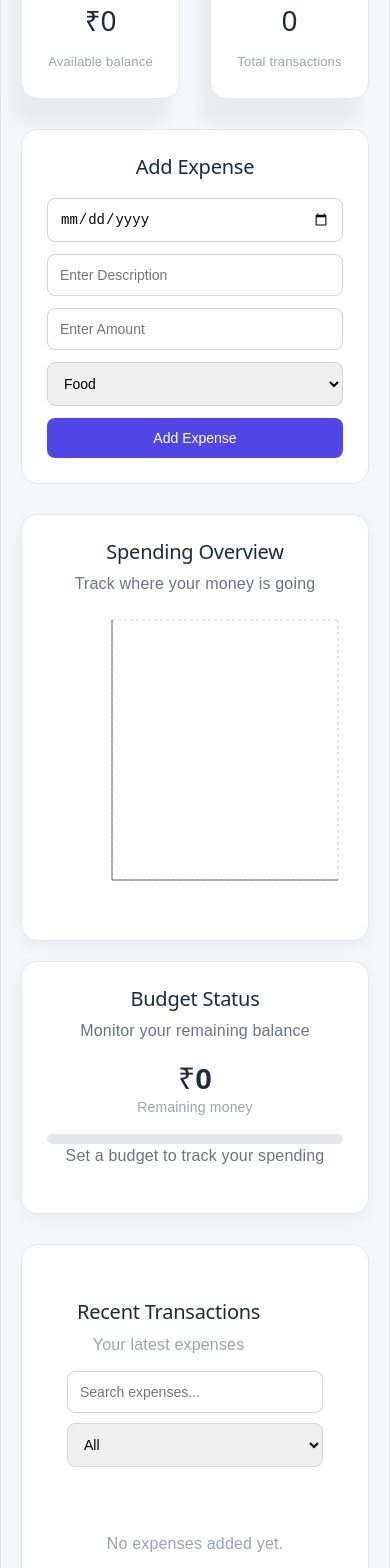
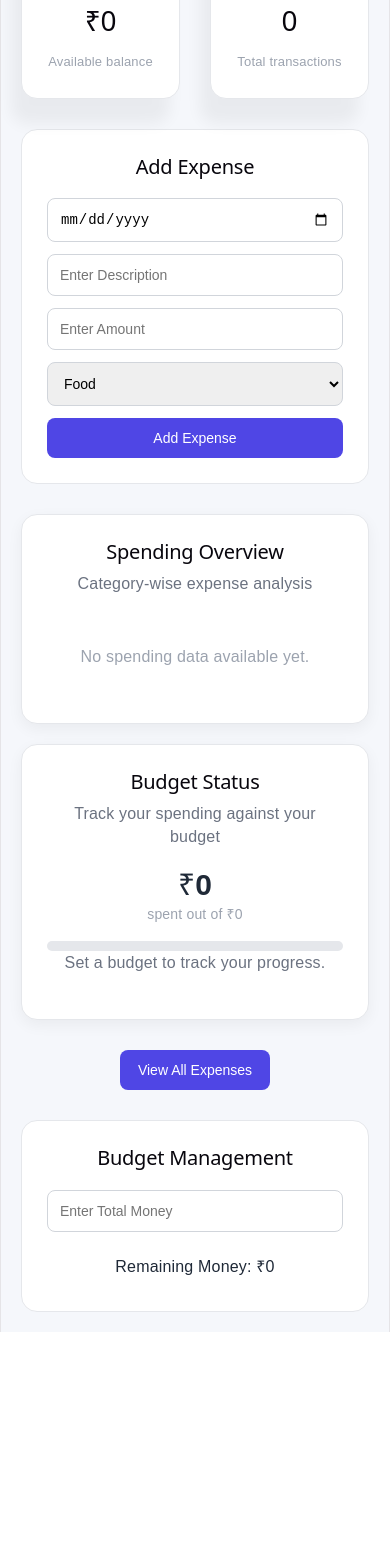
Before and after one commit to keerthy03-create/smart-spend, a React (Vite) app: page / in a window 390 px wide. Shown: the part 432-2000 px from the top of the page. After the commit the page ends 1764 px from the top, so only its background shows below. Built offline with nearby package versions, Linux system fonts and the light colour scheme.

Commit message:
Add responsive dark mode support

```diff
--- a/package.json
+++ b/package.json
@@ -12,6 +12,7 @@
   "dependencies": {
     "react": "^19.2.8",
     "react-dom": "^19.2.8",
+    "react-router-dom": "^7.18.4",
     "recharts": "^3.10.1"
   },
   "devDependencies": {
--- a/src/App.css
+++ b/src/App.css
@@ -375,8 +375,76 @@ body {
   background: #f5f7fb;
 }
 
-h1,
-h2,
-h3 {
-  color: #1f2937;
+/* Dark Mode */
+
+@media (prefers-color-scheme: dark) {
+  body {
+    background: #111827;
+    color: #f9fafb;
+  }
+
+  .header h1,
+  .analytics-card h2,
+  .analytics-card h3,
+  .expense-form h2,
+  .transactions h2,
+  .budget-section h2,
+  .dashboard-card h2 {
+    color: #f9fafb;
+  }
+
+  .header p,
+  .dashboard-card span,
+  .dashboard-card p,
+  .analytics-card p,
+  .budget-section p,
+  .transaction-header p {
+    color: #d1d5db;
+  }
+
+  .dashboard-card,
+  .expense-form,
+  .transactions,
+  .budget-section,
+  .analytics-card {
+    background: #1f2937;
+    border-color: #374151;
+  }
+
+  input,
+  select {
+    background: #111827;
+    color: #f9fafb;
+    border-color: #4b5563;
+  }
+
+  input::placeholder {
+    color: #9ca3af;
+  }
+
+  select option {
+    background: #1f2937;
+    color: #f9fafb;
+  }
+
+  .transactions li {
+    border-bottom-color: #374151;
+  }
+
+  .expense-name span {
+    background: #374151;
+    color: #d1d5db;
+  }
+
+  .expense-date span {
+    color: #9ca3af;
+  }
+
+  .empty-message {
+    color: #9ca3af;
+  }
+
+  .progress-bar {
+    background: #374151;
+  }
 }
--- a/src/App.jsx
+++ b/src/App.jsx
@@ -1,4 +1,6 @@
 import { useState, useEffect } from "react";
+import { BrowserRouter, Routes, Route, Link } from "react-router-dom";
+
 import "./App.css";
 
 import {
@@ -14,6 +16,7 @@ import {
 import Header from "./components/Header";
 import AddExpense from "./components/AddExpense";
 import BudgetManagement from "./components/BudgetManagement";
+import Expenses from "./pages/Expenses";
 
 function App() {
   const [description, setDescription] = useState("");
@@ -44,17 +47,21 @@ function App() {
 
   const [date, setDate] = useState("");
   const [editExpense, setEditExpense] = useState(null);
+
   const [search, setSearch] = useState("");
   const [filterCategory, setFilterCategory] = useState("All");
 
+  // Save expenses to LocalStorage
   useEffect(() => {
     localStorage.setItem("expenses", JSON.stringify(expenses));
   }, [expenses]);
 
+  // Save budget to LocalStorage
   useEffect(() => {
     localStorage.setItem("budget", totalmoney);
   }, [totalmoney]);
 
+  // Clear form
   const clearForm = () => {
     setDescription("");
     setAmount("");
@@ -63,29 +70,7 @@ function App() {
     setEditExpense(null);
   };
 
-  const updateExpense = () => {
-    if (!description || !amount || Number(amount) <= 0 || !date) {
-      alert("Please enter a valid description, amount, and date.");
-      return;
-    }
-
-    const updatedExpenses = expenses.map((i) => {
-      if (i === editExpense) {
-        return {
-          description,
-          amount,
-          category,
-          date,
-        };
-      }
-
-      return i;
-    });
-
-    setExpenses(updatedExpenses);
-    clearForm();
-  };
-
+  // Add expense
   const addExpense = () => {
     if (!description || !amount || Number(amount) <= 0 || !date) {
       alert("Please enter a valid description, amount, and date.");
@@ -100,41 +85,73 @@ function App() {
     };
 
     setExpenses([...expenses, newExpense]);
+
     clearForm();
   };
 
-  const deleteExpense = (i) => {
-    const updated = expenses.filter((j) => {
-      return j !== i;
+  // Start editing an expense
+  const startEdit = (expense) => {
+    setDescription(expense.description);
+    setAmount(expense.amount);
+    setCategory(expense.category);
+    setDate(expense.date);
+    setEditExpense(expense);
+  };
+
+  // Update expense
+  const updateExpense = () => {
+    if (!description || !amount || Number(amount) <= 0 || !date) {
+      alert("Please enter a valid description, amount, and date.");
+      return;
+    }
+
+    const updatedExpenses = expenses.map((expense) => {
+      if (expense === editExpense) {
+        return {
+          description,
+          amount,
+          category,
+          date,
+        };
+      }
+
+      return expense;
     });
 
-    setExpenses(updated);
+    setExpenses(updatedExpenses);
+
+    clearForm();
   };
 
-  const startEdit = (i) => {
-    setDescription(i.description);
-    setAmount(i.amount);
-    setCategory(i.category);
-    setDate(i.date);
-    setEditExpense(i);
+  // Delete expense
+  const deleteExpense = (expenseToDelete) => {
+    const updatedExpenses = expenses.filter(
+      (expense) => expense !== expenseToDelete
+    );
+
+    setExpenses(updatedExpenses);
   };
 
-  const total = expenses.reduce((total, a) => {
-    return total + Number(a.amount);
+  // Calculate total spending
+  const total = expenses.reduce((total, expense) => {
+    return total + Number(expense.amount);
   }, 0);
 
+  // Calculate remaining money
   const remainingMoney = Number(totalmoney) - total;
 
-  const categoryTotals = expenses.reduce((acc, i) => {
-    if (acc[i.category]) {
-      acc[i.category] += Number(i.amount);
+  // Category totals
+  const categoryTotals = expenses.reduce((acc, expense) => {
+    if (acc[expense.category]) {
+      acc[expense.category] += Number(expense.amount);
     } else {
-      acc[i.category] = Number(i.amount);
+      acc[expense.category] = Number(expense.amount);
     }
 
     return acc;
   }, {});
 
+  // Chart data
   const chartData = Object.entries(categoryTotals).map(
     ([category, amount]) => ({
       category,
@@ -142,12 +159,7 @@ function App() {
     })
   );
 
-  const filteredExpenses = expenses.filter(
-    (i) =>
-      i.description.toLowerCase().includes(search.toLowerCase()) &&
-      (filterCategory === "All" || i.category === filterCategory)
-  );
-
+  // Budget percentage
   const budgetPercentage = totalmoney
     ? Math.min((total / Number(totalmoney)) * 100, 100)
     : 0;
@@ -157,9 +169,15 @@ function App() {
     : 0;
 
   return (
+    <BrowserRouter>
+      <Routes>
+
+        {/* ================= DASHBOARD ================= */}
+        <Route
+          path="/"
+          element={
             <div className="app">
 
-      {/* Header + Dashboard */}
               <Header
                 totalmoney={totalmoney}
                 total={total}
@@ -167,7 +185,6 @@ function App() {
                 transactionCount={transactionCount}
               />
 
-      {/* Add Expense */}
               <AddExpense
                 date={date}
                 setDate={setDate}
@@ -185,137 +202,90 @@ function App() {
               {/* Analytics */}
               <div className="analytics">
 
+                {/* Spending Overview */}
                 <div className="analytics-card">
                   <h2>Spending Overview</h2>
-          <p>Track where your money is going</p>
 
+                  <p>Category-wise expense analysis</p>
+
+                  {chartData.length === 0 ? (
+                    <div className="empty-message">
+                      No spending data available yet.
+                    </div>
+                  ) : (
                     <ResponsiveContainer width="100%" height={300}>
                       <BarChart data={chartData}>
                         <CartesianGrid strokeDasharray="3 3" />
+
                         <XAxis dataKey="category" />
+
                         <YAxis />
+
                         <Tooltip />
+
                         <Bar dataKey="amount" />
                       </BarChart>
                     </ResponsiveContainer>
+                  )}
                 </div>
 
+                {/* Budget Status */}
                 <div className="analytics-card">
+
                   <h2>Budget Status</h2>
-          <p>Monitor your remaining balance</p>
+
+                  <p>
+                    Track your spending against your budget
+                  </p>
 
                   <div className="budget-info">
-            <h3>₹{remainingMoney}</h3>
-            <span>Remaining money</span>
+
+                    <h3>₹{total}</h3>
+
+                    <span>
+                      spent out of ₹{totalmoney || 0}
+                    </span>
+
                   </div>
 
                   <div className="progress-bar">
+
                     <div
                       className="progress"
                       style={{
                         width: `${budgetPercentage}%`,
                       }}
                     ></div>
+
                   </div>
 
                   <p>
+
                     {totalmoney === ""
-              ? "Set a budget to track your spending"
-              : remainingMoney < 0
-              ? `${Math.round(
+                      ? "Set a budget to track your progress."
+                      : actualBudgetPercentage > 100
+                      ? "⚠️ You have exceeded your budget."
+                      : `${Math.round(
                           actualBudgetPercentage
-                )}% of your budget used - ⚠️ Budget exceeded`
-              : remainingMoney === 0
-              ? "⚠️ Budget fully used"
-              : "✅ You are within your budget"}
+                        )}% of your budget used`}
+
                   </p>
-        </div>
-
-      </div>
-
-      {/* Transactions */}
-      <section className="transactions">
-
-        <div className="transaction-header">
-
-          <div>
-            <h2>Recent Transactions</h2>
-            <p>Your latest expenses</p>
-          </div>
-
-          <div className="filters">
-
-            <input
-              type="search"
-              placeholder="Search expenses..."
-              value={search}
-              onChange={(e) => setSearch(e.target.value)}
-            />
-
-            <select
-              value={filterCategory}
-              onChange={(e) => setFilterCategory(e.target.value)}
-            >
-              <option>All</option>
-              <option>Food</option>
-              <option>Transport</option>
-              <option>Skincare</option>
-              <option>Clothes</option>
-              <option>Accessories</option>
-            </select>
 
                 </div>
 
               </div>
 
-        <ul>
-          {filteredExpenses.length === 0 ? (
-            <li className="empty-message">
-              {expenses.length === 0
-                ? "No expenses added yet."
-                : "No matching expenses found."}
-            </li>
-          ) : (
-            filteredExpenses.map((i) => (
-              <li key={i.date + i.description}>
+              {/* View Expenses */}
+              <div style={{ marginBottom: "30px" }}>
 
-                <div className="expense-name">
-                  <strong>{i.description}</strong>
-                  <span>{i.category}</span>
+                <Link to="/expenses">
+                  <button>
+                    View All Expenses
+                  </button>
+                </Link>
+
               </div>
 
-                <div className="expense-amount">
-                  <strong>₹{i.amount}</strong>
-                </div>
-
-                <div className="expense-date">
-                  <span>
-                    {new Date(i.date).toLocaleDateString("en-IN", {
-                      day: "2-digit",
-                      month: "short",
-                      year: "numeric",
-                    })}
-                  </span>
-                </div>
-
-                <div className="expense-actions">
-                  <button onClick={() => startEdit(i)}>
-                    Edit
-                  </button>
-
-                  <button onClick={() => deleteExpense(i)}>
-                    Delete
-                  </button>
-                </div>
-
-              </li>
-            ))
-          )}
-        </ul>
-
-      </section>
-
-      {/* Budget Management */}
               <BudgetManagement
                 totalmoney={totalmoney}
                 setTotalmoney={setTotalmoney}
@@ -323,6 +293,41 @@ function App() {
               />
 
             </div>
+          }
+        />
+
+        {/* ================= EXPENSES PAGE ================= */}
+        <Route
+          path="/expenses"
+          element={
+            <div className="app">
+
+              <div style={{ marginBottom: "25px" }}>
+
+                <Link to="/">
+                  <button>
+                    ← Back to Dashboard
+                  </button>
+                </Link>
+
+              </div>
+
+              <Expenses
+                expenses={expenses}
+                search={search}
+                setSearch={setSearch}
+                filterCategory={filterCategory}
+                setFilterCategory={setFilterCategory}
+                startEdit={startEdit}
+                deleteExpense={deleteExpense}
+              />
+
+            </div>
+          }
+        />
+
+      </Routes>
+    </BrowserRouter>
   );
 }
 
--- /dev/null
+++ b/src/pages/Expenses.jsx
@@ -0,0 +1,87 @@
+function Expenses({
+  expenses,
+  search,
+  setSearch,
+  filterCategory,
+  setFilterCategory,
+  startEdit,
+  deleteExpense,
+}) {
+  const filteredExpenses = expenses.filter(
+    (i) =>
+      i.description.toLowerCase().includes(search.toLowerCase()) &&
+      (filterCategory === "All" || i.category === filterCategory)
+  );
+
+  return (
+    <section className="transactions">
+      <div className="transaction-header">
+        <div>
+          <h2>Expenses</h2>
+          <p>View and manage all your expenses</p>
+        </div>
+
+        <div className="filters">
+          <input
+            type="text"
+            placeholder="Search expenses"
+            value={search}
+            onChange={(e) => setSearch(e.target.value)}
+          />
+
+          <select
+            value={filterCategory}
+            onChange={(e) => setFilterCategory(e.target.value)}
+          >
+            <option>All</option>
+            <option>Food</option>
+            <option>Transport</option>
+            <option>Skincare</option>
+            <option>Clothes</option>
+            <option>Accessories</option>
+          </select>
+        </div>
+      </div>
+
+      <ul>
+        {filteredExpenses.length === 0 ? (
+          <li className="empty-message">
+            {expenses.length === 0
+              ? "No expenses added yet."
+              : "No matching expenses found."}
+          </li>
+        ) : (
+          filteredExpenses.map((i, index) => (
+            <li key={i.date + i.description + index}>
+              <div className="expense-name">
+                <strong>{i.description}</strong>
+                <span>{i.category}</span>
+              </div>
+
+              <div className="expense-date">
+                <span>
+                  {new Date(i.date).toLocaleDateString("en-IN", {
+                    day: "2-digit",
+                    month: "short",
+                    year: "numeric",
+                  })}
+                </span>
+              </div>
+
+              <div className="expense-amount">
+                <strong>₹{i.amount}</strong>
+              </div>
+
+              <div className="expense-actions">
+                <button onClick={() => startEdit(i)}>Edit</button>
+                <button onClick={() => deleteExpense(i)}>Delete</button>
+              </div>
+            </li>
+          ))
+        )}
+      </ul>
+    </section>
+  );
+}
+
+export default Expenses;
```
Also changed, not shown: 1 other file (tests, documents, lock files or other folders). Lines whose indentation alone changed are shown as unchanged.
